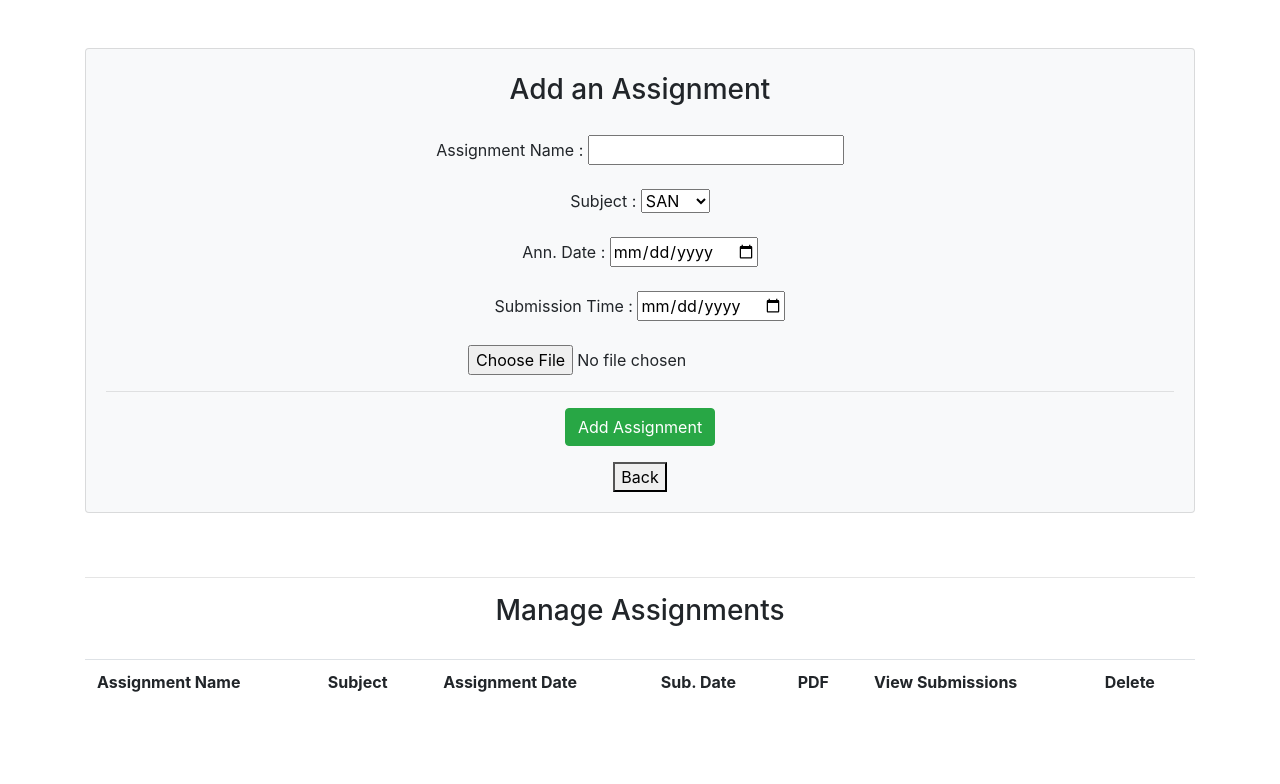
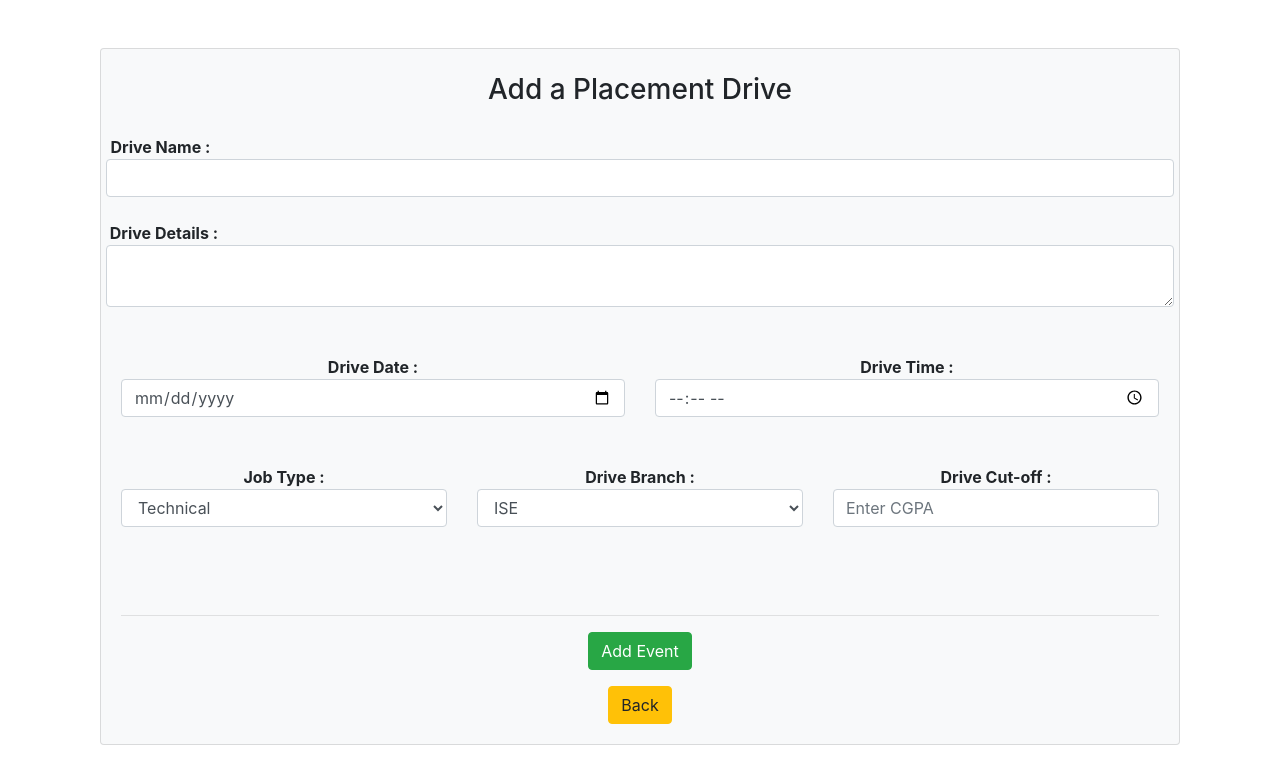
Before and after one commit to ChandanShastri/AEF_Placement_Dept, a PHP site: page /add.php in a window 1280 px wide. Shown: the top 784 px of the page. Run offline with PHP 8.4, Linux system fonts and the light colour scheme; the visitor is signed in with stand-in values (Sample User, id 1); data that the repository does not hold is empty.

Commit message:
Added Support Files.

```diff
--- a/add.php
+++ b/add.php
@@ -1,6 +1,6 @@
 <html>
     <head>
-        <title>Alva's Placement Cell</title>
+        <title>Placement Drive Manager</title>
        <link rel="stylesheet" href="css/bs.css">
         <script src="js/bs.js"></script>
     </head>
@@ -10,88 +10,68 @@ session_start();
 if(isset($_SESSION['admin'])){
     include "config.php";
 
-if(isset($_POST['Ename']))
+if(isset($_POST['dname']))
 {
 
-
-$event="INSERT INTO drives VALUES ('".$_POST['Ename']."', '".$_POST['Esubject']."','".$_POST['Edate']."', '".$_POST['Etime']."', '".$pdf."')";
+$event="INSERT INTO Events VALUES ('".$_POST['Ename']."','".$_POST['EDate']."','".$_POST['Etime']."','".$_POST['EDetails']."','".$_POST['Branch']."','".$_POST['Etype']."','".$pdf."')";
 //echo $event;
 $result = mysqli_query($sccon,$event);
 if($result==1)
 {
-    echo "<br><b>Successfully Added the Assignment</b>";
+    echo "<br><b>&nbsp;Successfully Added the New Drive...!</b>";
 }
 else
-echo "<br>Assignment already exists...!";
-
-
+echo "<br>&nbsp;<b>Something Went Wrong.</b>";
 
 }
-
+}
+else {
+  session_destroy();
+  header("Location:admin.php");
+}
 ?>
 <body><br><br><center>
-  <div class="container">
+  <div class="container"><div class="container">
   <div class="card bg-light"><br>
-    <h3> Add an Assignment </h3>
+    <h3> Add a Placement Drive </h3>
     <div class="card-body">
-    <form action="#" method="POST" enctype="multipart/form-data">
-    Assignment Name : <input name="Ename" type="text" required><br><br>
-    Subject : <select required name="Esubject">
-        <option value="SAN">SAN</option>
-        <option value="DBMS">DBMS</option>
-        <option value="WEB">WEB</option>
-    </select><br><br>
-    Ann. Date : <input name="Edate" type="date" required><br><br>
-    Submission Time : <input name="Etime" type="date" required><br><br>
-    <input type="file" name="pdf" >
+    <form class="form" action="" method="POST" enctype="multipart/form-data">
+
+        <div class="row">
+    &nbsp;<b>Drive Name : </b><input class="form-control" id='en' name="Ename" type="text" required><br></div><br>
+  <div class="row"><br> <b> &nbsp;Drive Details :</b><textarea class="form-control" name="EDetails"></textarea></div><br><br>
+    <div class="row"><div class='col'><b>Drive Date : </b><input class="form-control" name="EDate" type="date" required></div>
+  <div class='col'><b>Drive Time : </b><input class="form-control input-inline" name="Etime" type="time" required></div></div><br><br>
+  <div class="row"><div class='col'><b>Job Type : </b><select class="form-control" required name="Etype">
+        <option value="Technical">Technical</option>
+        <option value="Support Engineer">Support Engineer</option>
+        <option value="Support Engineer">Support Engineer</option>
+    </select></div><div class='col'>
+    <b>Drive Branch : </b><select class="form-control" required name="Branch">
+        <option value="ISE">ISE</option>
+        <option value="CSE">CSE</option>
+        <option value="CSE / ISE">CSE / ISE</option>
+        <option value="ECE">ECE</option>
+        <option value="CSE / ISE / ECE">CSE / ISE / ECE</option>
+        <option value="MECH">MECH</option>
+        <option value="CIVIL">CIVIL</option>
+        <option value="ALL">OPEN FOR ALL</option>
+    </select></div>
+<div class='col'>
+<b>Drive Cut-off : </b><input type="number" class="form-control" name='cgpa' min="3" max="10" placeholder="Enter CGPA">
+</div>
+  </div><br><br>
 
    <br>
 <hr>
-    <button type="submit" class="btn btn-success">Add Assignment </button>
+    <button type="submit" class="btn btn-success">Add Event </button>
 
-    </form>
+  </form>
 
-    <a href="index.php"><button>Back</button></a>
+    <a href="admin_panel.php"><button class='btn btn-warning'>Back</button></a><br></div>
 </div></div></div>
-
-<div class="container">
-<br><br><hr><h3>Manage Assignments</h3><br>
-
-
-
-<?php
-
-$event="SELECT * FROM Assignments";
-$result = mysqli_query($sccon,$event);
-
-
-echo "<table class='table'> <tr><th>Assignment Name</th> <th>Subject</th> <th>Assignment Date</th> <th>Sub. Date</th> <th>PDF</th><th>View Submissions</th><th>Delete</th></tr>";
-
-while($row = mysqli_fetch_array($result)) {
-    echo "<tr>";
-    echo "<td>".$row['ASSG_Name']."</td>";
-    $t=$row['Time'];
-    echo "<td>".$row['Subject']."</td>";
-    echo "<td>".$row['Date']."</td>";
-    echo "<td>".$row['SDate']."</td>";
-    echo "<td><a href='pdf.php?q=".$t."'><button>DOWNLOAD</button></td>";
-    echo "<td><a href='submissions.php?v=".$t."'><button>Submissions</button></td>";
-    echo "<td><a href='pdf.php?d=".$t."'><button>DELETE</button></td>";
-    echo "</tr>";
-}
-
-mysqli_close($sccon);
-
-}
-else {
-  session_destroy();
-  header("Location:login.php");
-}
-
-?>
-
-
-</table><br></div></center>
+<br><br>
+</center>
 
 </body>
 
--- a/admin.php
+++ b/admin.php
@@ -14,9 +14,6 @@ background-image: linear-gradient(141deg, #9fb8ad 0%, #1fc8db 51%, #2cb5e8 75%);
 <ul class="navbar-nav">
   <li class="nav-item active">
     <a class="nav-link" href="index.php">Placement Dept. Home Page <span class="sr-only">(current)</span></a>
-  </li>
-  <li class="nav-item">
-    <a class="nav-link" href="login.php">Login</a>
   </li>
 </ul>
 </div>
```
Also changed, not shown: admin_panel.php (+10 -6 lines), managedrives.php (added, +50 -0 lines), images/1.jpg (added).
